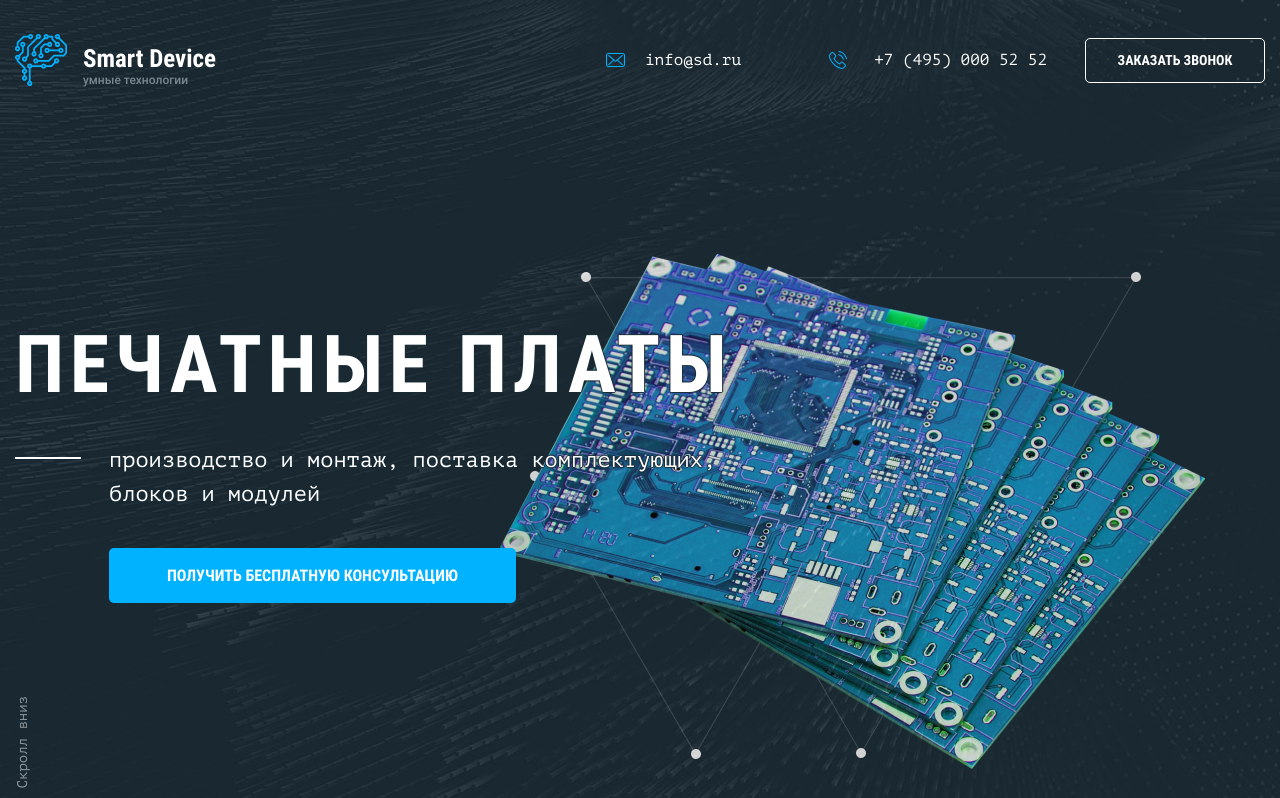
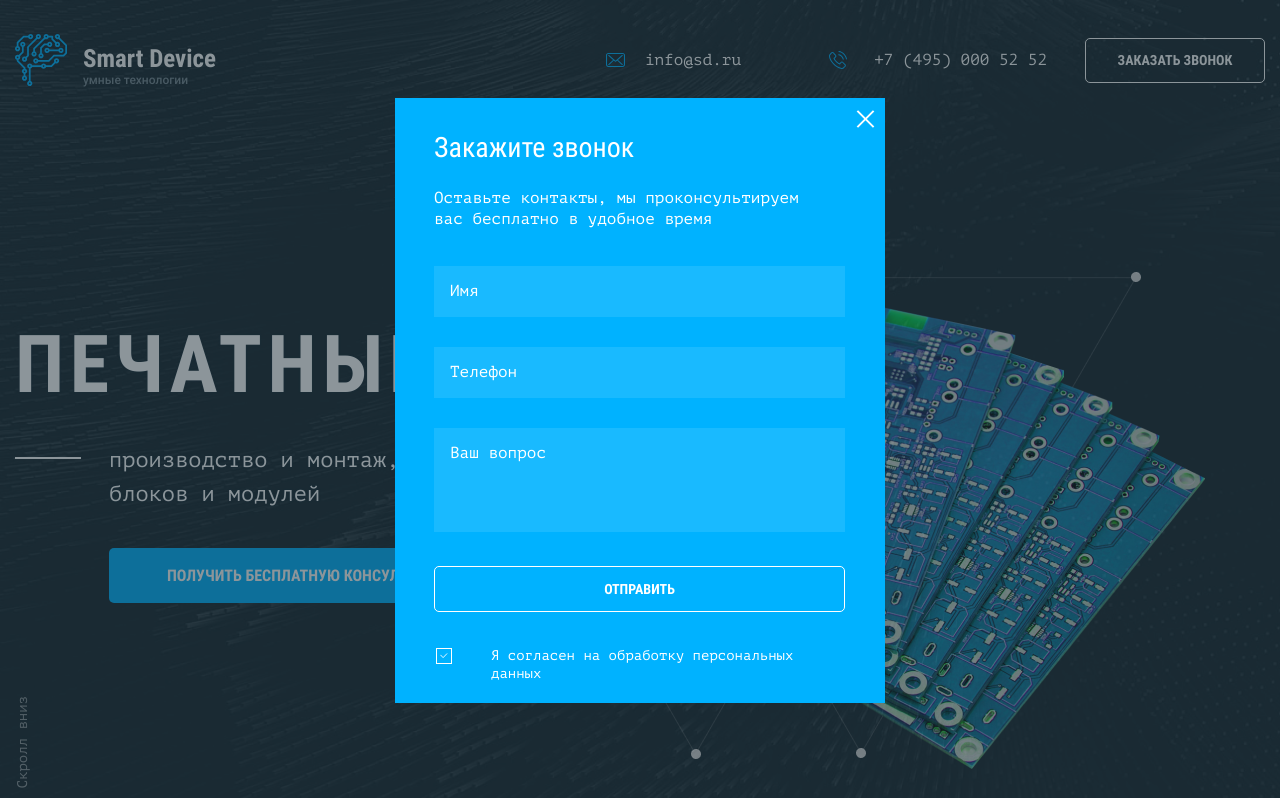
Before and after one commit to gangertor4/Terekhov_device, a website: page index.html in a window 1280 px wide. Both pictures are taken after a click on the link "ЗАКАЗАТЬ ЗВОНОК". Shown: the top 798 px of the page. Drawn offline with Linux system fonts and the light colour scheme.

Commit message:
Скрипт аккордеона, стилизация поп-апа, скрипт поп-апа

```diff
--- a/gulpfile.js
+++ b/gulpfile.js
@@ -5,6 +5,7 @@ const postcss = require("gulp-postcss");
 const autoprefixer = require("autoprefixer");
 const svgstore = require("gulp-svgstore");
 const rename = require("gulp-rename");
+const concat = require('gulp-concat');
 
 gulp.task('sass', function() {
   return gulp.src("sass/style.scss")
@@ -42,3 +43,12 @@ const sprite = () => {
 }
 
 exports.sprite = sprite;
+
+// JS
+const concatJs = () => {
+  return gulp.src("js/*.js")
+    .pipe(concat("script.js"))
+    .pipe(gulp.dest("js"));
+}
+
+exports.concatJs = concatJs;
--- a/index.html
+++ b/index.html
@@ -148,9 +148,9 @@
       </section>
     </div>
     <section class="footer__guide guide">
-      <h3 class="footer-title">Разделы сайты</h3>
-      <div class="footer__acc"></div>
-      <ul class="guide__list">
+      <h3 class="footer-title guide__title">Разделы сайты</h3>
+      <div class="accordion accordion--plus guide__acc"></div>
+      <ul class="guide__list list--closed">
         <li class="guide__item">
           <a href=#>
             О компании
@@ -189,9 +189,9 @@
       </ul>
     </section>
     <section class="footer__contacts contacts">
-      <h3 class="footer-title">Наш офис</h3>
-      <div class="footer__acc"></div>
-      <ul class="contacts__list">
+      <h3 class="footer-title contacts__title">Наш офис</h3>
+      <div class="accordion accordion--plus contacts__acc"></div>
+      <ul class="contacts__list list--closed">
         <li class="contacts__item">
           <p>г. Мытищи, Олимпийский проспект, д.10</p>
         </li>
@@ -212,5 +212,28 @@
       <p>Developed by wow studio</p>
     </section>
   </footer>
+  <section class="popup visually-hidden">
+    <button type="button" class="popup__close"></button>
+    <h2>Закажите звонок</h2>
+    <p>Оставьте контакты, мы проконсультируем вас бесплатно в удобное время</p>
+    <form action="post" class="popup__form">
+      <label for="name">
+        <input type="text" name="user-name" id="name" placeholder="Имя">
+      </label>
+      <label for="phone">
+        <input type="tel" name="user-phone" id="phone" placeholder="Телефон">
+      </label>
+      <label for="">
+        <textarea placeholder="Ваш вопрос"></textarea>
+      </label>
+      <button type="submit" class="button popup__btn">Отправить</button>
+      <div class="popup__checkbox">
+        <input type="checkbox" id="popup-user-data" checked>
+        <label for="popup-user-data">Я согласен на обработку персональных данных</label>
+      </div>
+    </form>
+  </section>
+  <div class="disabler visually-hidden"></div>
+  <script src="js/script.js"></script>
 </body>
 </html>
--- /dev/null
+++ b/js/script.js
@@ -0,0 +1,79 @@
+//ACCORDION
+
+const guideContainer = document.querySelector('.guide');
+const guideBtn = guideContainer.querySelector('.guide__acc');
+const guideTitle = guideContainer.querySelector('.guide__title');
+const guideList = guideContainer.querySelector('.guide__list');
+
+const contactsContainer = document.querySelector('.contacts');
+const contactsBtn = contactsContainer.querySelector('.contacts__acc');
+const contactsTitle = contactsContainer.querySelector('.contacts__title');
+const contactsList = contactsContainer.querySelector('.contacts__list');
+
+const closeAnotherAcc = (btn, listCl) => {
+  if (btn.classList.contains('accordion--minus')) {
+    btn.classList.toggle('accordion--plus');
+    btn.classList.toggle('accordion--minus');
+    listCl.classList.add('list--closed');
+  }
+};
+
+const openAcc = (btn, listCl) => {
+  btn.classList.toggle('accordion--plus');
+  btn.classList.toggle('accordion--minus');
+  listCl.classList.toggle('list--closed');
+}
+
+guideTitle.addEventListener('click', () => {
+  openAcc(guideBtn, guideList)
+  closeAnotherAcc(contactsBtn, contactsList);
+});
+
+contactsTitle.addEventListener('click', () => {
+  openAcc(contactsBtn, contactsList);
+  closeAnotherAcc(guideBtn, guideList);
+});
+
+
+//POPUP
+
+const popupForm = document.querySelector('.popup');
+const closePopupBtn = popupForm.querySelector('.popup__close');
+const popupName = popupForm.querySelector('#name');
+const disabler = document.querySelector('.disabler');
+const callBtn = document.querySelector('.header-top__contacts-call');
+
+const isEscEvent = function (evt) {
+  return evt.key === ('Escape' || 'Esc');
+};
+
+const closePopUp = function(modal) {
+  modal.classList.add('visually-hidden');
+  disabler.classList.add('visually-hidden');
+}
+
+const onPopUpEscKeydown = function (evt) {
+  if (isEscEvent(evt)) {
+    evt.preventDefault();
+    closePopUp(popupForm);
+  }
+};
+
+const popUpAction = function (evt) {
+  evt.preventDefault();
+  popupForm.classList.remove('visually-hidden');
+  disabler.classList.remove('visually-hidden');
+  popupName.focus();
+  document.addEventListener('keydown', onPopUpEscKeydown);
+  closePopupBtn.addEventListener('click', function () {
+    closePopUp(popupForm);
+  });
+
+  disabler.addEventListener('click', function () {
+    closePopUp(popupForm);
+  });
+}
+
+callBtn.addEventListener('click', (evt) => {
+  popUpAction(evt);
+})
--- a/package.json
+++ b/package.json
@@ -13,6 +13,7 @@
     "autoprefixer": "^10.3.3",
     "browser-sync": "^2.27.5",
     "gulp": "^4.0.2",
+    "gulp-concat": "^2.6.1",
     "gulp-postcss": "^9.0.0",
     "gulp-rename": "^2.0.0",
     "gulp-sass": "^5.0.0",
--- /dev/null
+++ b/sass/accordion.scss
@@ -0,0 +1,49 @@
+.accordion {
+  display: none;
+
+  @media (max-width: $mobile-width) {
+    display: block;
+  }
+}
+
+.accordion--minus {
+  @media (max-width: $mobile-width) {
+    position: absolute;
+    width: 16px;
+    height: 1px;
+    background-color: $accordion-grey;
+    right: 17px;
+    top: 8px;
+    cursor: pointer;
+  }
+}
+
+.accordion--plus {
+  @media (max-width: $mobile-width) {
+    position: absolute;
+    width: 16px;
+    height: 1px;
+    background-color: $accordion-grey;
+    right: 17px;
+    top: 8px;
+    cursor: pointer;
+    transform: rotate(90deg);
+
+    &::after {
+      content: "";
+      position: absolute;
+      width: 16px;
+      height: 1px;
+      background-color: $accordion-grey;
+      right: 0;
+      top: 0;
+      transform: rotate(90deg);
+    }
+  }
+}
+
+.list--closed {
+  @media (max-width: $mobile-width) {
+    display: none;
+  }
+}
--- a/sass/contacts.scss
+++ b/sass/contacts.scss
@@ -11,16 +11,16 @@
     margin-top: 38px;
     padding-right: 37px;
     width: max-content;
+    cursor: pointer;
   }
 
   @media (max-width: $mobile-width) {
     padding-right: 0;
     padding-left: 0;
-    margin-top: 0;
-    padding-top: 28px;
-    border-top: 1px solid $footer-grey;
+    margin-top: 28px;
     margin-bottom: 23px;
     width: 100%;
+    position: relative;
   }
 
   p {
@@ -48,6 +48,12 @@
   }
 }
 
+// .contacts__list--closed {
+//   @media (max-width: $mobile-width) {
+//     display: none;
+//   }
+// }
+
 .contacts__item {
   @media (max-width: $mobile-width) {
     margin-left: 15px;
--- /dev/null
+++ b/sass/disabler.scss
@@ -0,0 +1,10 @@
+.disabler {
+  position: fixed;
+  top: 0px;
+  left: 0px;
+  width: 100%;
+  height: 100%;
+  z-index: 12;
+  background-color: $dark-blue;
+  opacity: 0.5;
+}
--- a/sass/guide.scss
+++ b/sass/guide.scss
@@ -4,6 +4,7 @@
 
     @media (max-width: $mobile-width) {
       margin-left: 15px;
+      cursor: pointer;
     }
   }
 
@@ -21,6 +22,8 @@
     margin-top: 29px;
     margin-bottom: 0;
     padding-bottom: 28px;
+    border-bottom: 1px solid $footer-grey;
+    position: relative;
   }
 }
 
@@ -47,6 +50,12 @@
   }
 }
 
+// .guide__list--closed {
+//   @media (max-width: $mobile-width) {
+//     display: none;
+//   }
+// }
+
 .guide__item {
   margin-left: 65px;
 
--- /dev/null
+++ b/sass/popup.scss
@@ -0,0 +1,158 @@
+.popup {
+  position: fixed;
+  z-index: 13;
+  width: 490px;
+  height: 605px;
+  box-sizing: border-box;
+  padding-top: 33px;
+  padding-left: 39px;
+  background-color: $light-blue;
+  top: 0;
+  right: 0;
+  bottom: 0;
+  left: 0;
+  margin: auto;
+  color: $basic-white;
+
+  h2 {
+    font-family: $custom-font-roboto;
+    font-weight: 400;
+    font-size: 28px;
+    margin: 0;
+    margin-bottom: 24px;
+  }
+
+  p {
+    font-family: $custom-font-pt;
+    font-weight: 400;
+    font-size: 16px;
+    line-height: 21.5px;
+    width: 381px;
+    margin: 0;
+    margin-bottom: 35px;
+  }
+}
+
+.popup__close {
+  width: 16.5px;
+  height: 16.5px;
+  padding: 0;
+  position: absolute;
+  outline: none;
+  border: none;
+  background-color: transparent;
+  cursor: pointer;
+  right: 15px;
+  top: 20px;
+
+  &::before {
+    content: "";
+    position: absolute;
+    width: 23px;
+    height: 2px;
+    background-color: $basic-white;
+    position: absolute;
+    transform: rotate(45deg);
+    cursor: pointer;
+    left: 0;
+    top: 0;
+  }
+
+  &::after {
+    content: "";
+    width: 23px;
+    height: 2px;
+    background-color: $basic-white;
+    outline: none;
+    border: none;
+    position: absolute;
+    left: 0;
+    top: 0;
+    transform: rotate(-45deg);
+  }
+}
+
+.popup__form {
+  input:not([type="checkbox"]),
+  textarea {
+    background-color: $input-blue;
+    border: none;
+    outline: none;
+    box-sizing: border-box;
+    padding-left: 16px;
+    font-family: $custom-font-pt;
+    font-size: 16px;
+    line-height: 22px;
+    font-weight: 400;
+    color: $basic-white;
+
+
+    &::placeholder {
+      color: $basic-white;
+    }
+  }
+
+  input:not([type="checkbox"]) {
+    width: 411px;
+    height: 51px;
+    margin-bottom: 30px;
+  }
+
+  textarea {
+    resize: none;
+    width: 411px;
+    height: 104px;
+    margin-bottom: 30px;
+    padding-top: 14px;
+  }
+}
+
+.popup__btn {
+  width: 411px;
+  height: 46px;
+  background-color: $light-blue;
+  color: $basic-white;
+  outline: none;
+  border: 1px solid $basic-white;
+  margin-bottom: 34px;
+}
+
+.popup__checkbox {
+  width: 337px;
+  margin: 0 auto;
+
+  input {
+    display: none;
+  }
+
+  label {
+    font-family: $custom-font-pt;
+    font-size: 14px;
+    line-height: 16px;
+    font-weight: 400;
+    color: $basic-white;
+    position: relative;
+  }
+
+  input+label::before {
+    content: "";
+    position: absolute;
+    width: 16px;
+    height: 16px;
+    box-sizing: border-box;
+    border: 1px solid $basic-white;
+    top: 0;
+    left: -55px;
+  }
+
+  input:checked+label::after {
+    content: "";
+    position: absolute;
+    width: 7.5px;
+    height: 4.5px;
+    background-image: url("../img/icon_checkbox.svg");
+    background-size: 7.5px;
+    top: 5.5px;
+    left: -51px;
+  }
+}
--- a/sass/style.scss
+++ b/sass/style.scss
@@ -15,3 +15,6 @@
 @import "social.scss";
 @import "guide.scss";
 @import "contacts.scss";
+@import "accordion.scss";
+@import "popup.scss";
+@import "disabler.scss";
--- a/sass/variables.scss
+++ b/sass/variables.scss
@@ -14,3 +14,4 @@ $text-grey: #666666;
 $border-grey: #ebebeb;
 $logo-black: #203C42;
 $footer-grey: #dcdddc;
+$accordion-grey: #c4c4c4;
```
Also changed, not shown: css/style.css, js/accordion.js (added), 1 other file.
